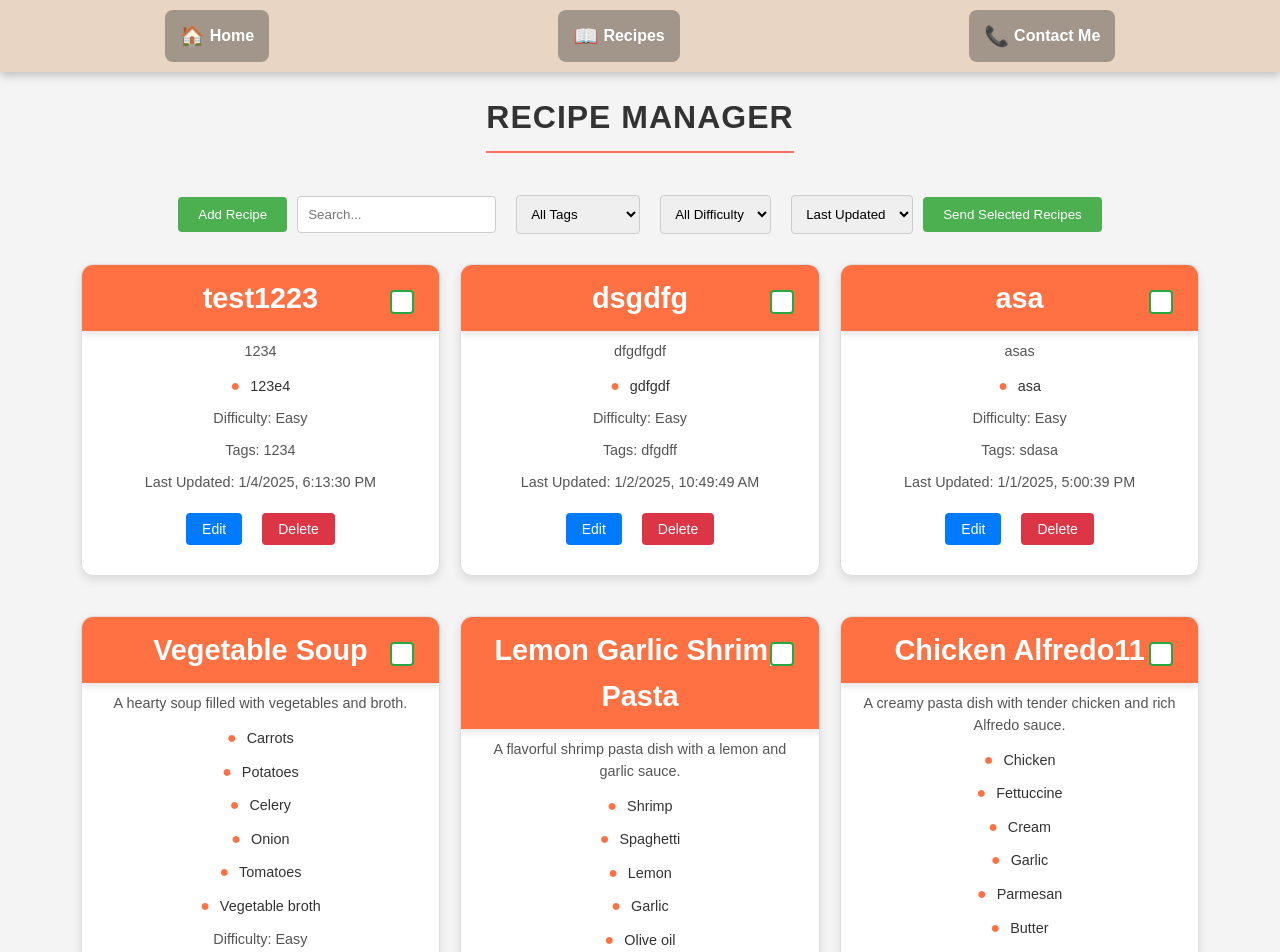
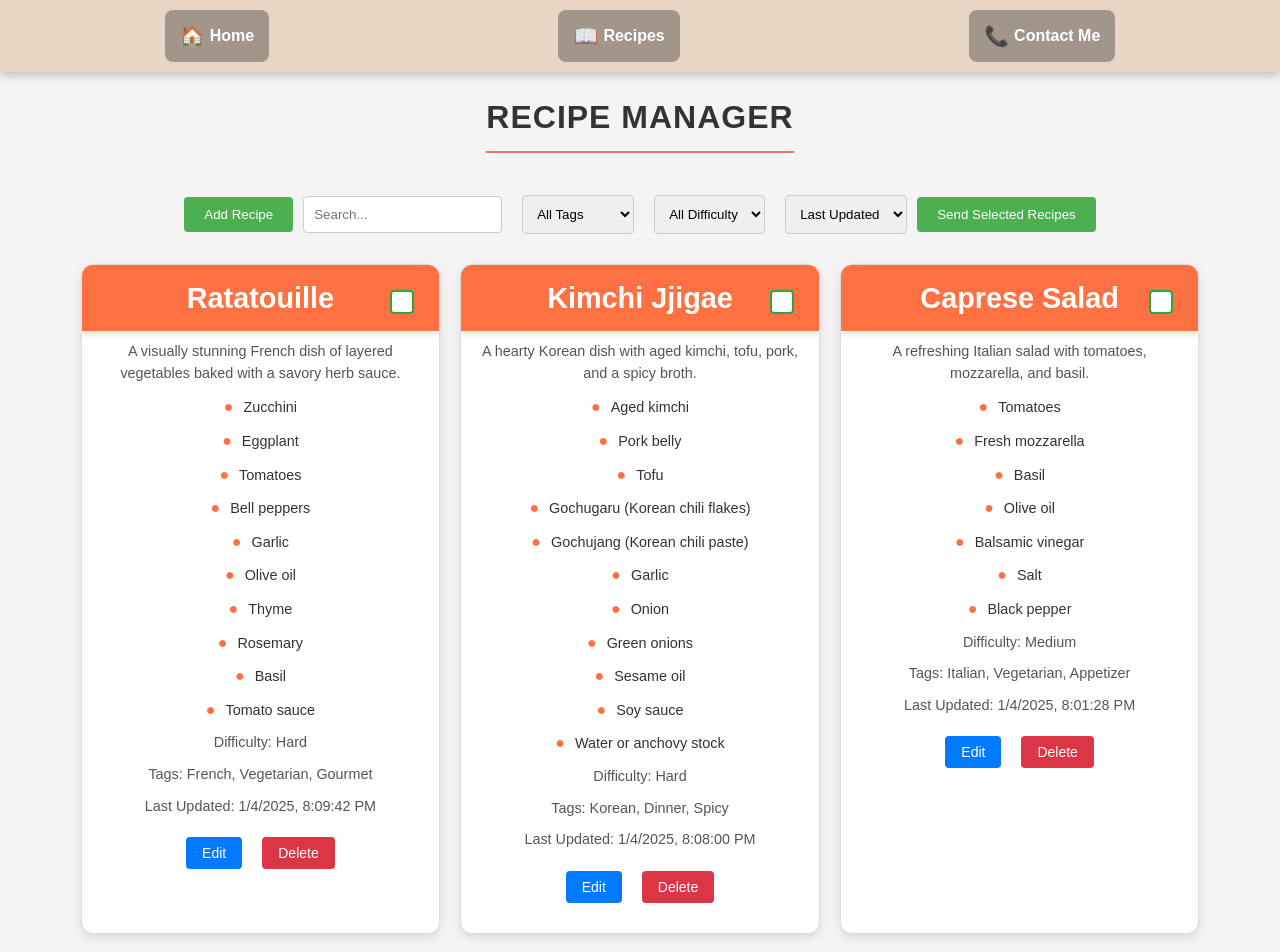
Before and after one commit to rasadli/RecipeManagerApp, a React (Create React App) app: page /recipes in a window 1280 px wide. Shown: the top 952 px of the page. Built offline with nearby package versions, Linux system fonts and the light colour scheme; data requests are answered from the project's data file; a web font is replaced by a local one.

Commit message:
Add 10 new recipes with popular and trending dishes

```diff
--- a/src/components/RecipeList.jsx
+++ b/src/components/RecipeList.jsx
@@ -1,9 +1,9 @@
-import React, { useState, useEffect } from "react";
+import emailjs from '@emailjs/browser';
+import React, { useEffect, useState } from "react";
+import { DragDropContext, Draggable, Droppable } from "react-beautiful-dnd";
+import Swal from "sweetalert2";
 import RecipeCard from "./RecipeCard";
 import RecipeForm from "./RecipeForm";
-import Swal from "sweetalert2";
-import { DragDropContext, Droppable, Draggable } from "react-beautiful-dnd";
-import emailjs from '@emailjs/browser';
 import SendRecipesModal from "./SendRecipesModal";
 
 const RecipeList = () => {
@@ -27,7 +27,7 @@ const RecipeList = () => {
     const [loading, setLoading] = useState(true);
 
     const [currentPage, setCurrentPage] = useState(1);
-    const [itemsPerPage, setItemsPerPage] = useState(12);
+    const [itemsPerPage, setItemsPerPage] = useState(5);
 
     const [isModalOpen, setIsModalOpen] = useState(false);
     const [shouldFetchRecipes, setShouldFetchRecipes] = useState(true);
--- a/src/db.json
+++ b/src/db.json
@@ -1,27 +1,5 @@
 {
   "recipes": [
-    {
-      "id": "2",
-      "title": "Chicken Alfredo11",
-      "description": "A creamy pasta dish with tender chicken and rich Alfredo sauce.",
-      "ingredients": [
-        "Chicken",
-        "Fettuccine",
-        "Cream",
-        "Garlic",
-        "Parmesan",
-        "Butter"
-      ],
-      "tags": [
-        "Italian",
-        "Dinner",
-        "Comfort Food"
-      ],
-      "difficulty": "Medium",
-      "createdAt": "2025-01-01T22:20:36.032Z",
-      "updatedAt": "2025-01-01T22:20:36.033Z",
-      "order": 4
-    },
     {
       "id": "3",
       "title": "Veggie Stir-fry",
@@ -34,99 +12,35 @@
         "Ginger",
         "Garlic"
       ],
-      "steps": [
-        "Chop vegetables",
-        "Stir-fry vegetables",
-        "Add soy sauce and seasonings",
-        "Serve over rice"
-      ],
       "tags": [
         "Vegetarian",
         "Dinner",
         "Quick Meal"
       ],
       "difficulty": "Easy",
-      "lastUpdated": "2024-01-10T12:00:00Z",
-      "order": 2
+      "createdAt": "2025-01-04T19:22:10.083Z",
+      "updatedAt": "2025-01-04T19:22:10.083Z"
     },
     {
       "id": "4",
-      "title": "Beef Tacos",
-      "description": "Ground beef tacos with toppings like cheese, lettuce, and salsa.",
+      "title": "Mexican Tacos",
+      "description": "A fun and colorful Mexican dish with seasoned meat, fresh veggies, and salsa in a tortilla.",
       "ingredients": [
-        "Ground beef",
-        "Taco shells",
+        "Corn tortillas",
+        "Ground beef or chicken",
         "Lettuce",
         "Cheese",
         "Salsa",
-        "Taco seasoning"
-      ],
-      "steps": [
-        "Cook ground beef",
-        "Prepare taco shells",
-        "Assemble tacos with toppings"
+        "Sour cream"
       ],
       "tags": [
         "Mexican",
-        "Dinner",
+        "Lunch",
         "Quick Meal"
       ],
       "difficulty": "Easy",
-      "lastUpdated": "2024-01-12T08:00:00Z",
-      "order": 3
-    },
-    {
-      "id": "5",
-      "title": "Margherita Pizza",
-      "description": "A simple pizza topped with fresh tomatoes, mozzarella, and basil.",
-      "ingredients": [
-        "Pizza dough",
-        "Tomato sauce",
-        "Mozzarella",
-        "Basil",
-        "Olive oil"
-      ],
-      "steps": [
-        "Prepare pizza dough",
-        "Top with tomato sauce and cheese",
-        "Bake pizza",
-        "Add basil and olive oil"
-      ],
-      "tags": [
-        "Italian",
-        "Dinner",
-        "Vegetarian"
-      ],
-      "difficulty": "Medium",
-      "lastUpdated": "2024-01-15T17:45:00Z",
-      "order": 1
-    },
-    {
-      "id": "6",
-      "title": "Lemon Garlic Shrimp Pasta",
-      "description": "A flavorful shrimp pasta dish with a lemon and garlic sauce.",
-      "ingredients": [
-        "Shrimp",
-        "Spaghetti",
-        "Lemon",
-        "Garlic",
-        "Olive oil",
-        "Parmesan"
-      ],
-      "steps": [
-        "Cook shrimp",
-        "Boil spaghetti",
-        "Prepare lemon garlic sauce",
-        "Combine shrimp, pasta, and sauce"
-      ],
-      "tags": [
-        "Seafood",
-        "Dinner",
-        "Quick Meal"
-      ],
-      "difficulty": "Medium",
-      "lastUpdated": "2024-01-18T09:30:00Z",
-      "order": 5
+      "createdAt": "2025-01-04T19:11:28.251Z",
+      "updatedAt": "2025-01-04T19:11:28.251Z"
     },
     {
       "id": "7",
@@ -140,65 +54,282 @@
         "Tomatoes",
         "Vegetable broth"
       ],
-      "steps": [
-        "Chop vegetables",
-        "Cook vegetables in broth",
-        "Simmer until tender",
-        "Season to taste"
-      ],
       "tags": [
         "Vegetarian",
         "Soup",
         "Healthy"
       ],
       "difficulty": "Easy",
-      "lastUpdated": "2024-01-20T11:00:00Z",
-      "order": 6
+      "createdAt": "2025-01-04T19:13:15.071Z",
+      "updatedAt": "2025-01-04T19:13:15.071Z"
     },
     {
-      "id": "ee94",
-      "title": "asa",
-      "description": "asas",
+      "id": "fe97",
+      "title": "Chocolate Mug Cake",
+      "description": "A quick and indulgent chocolate dessert in a mug.",
       "ingredients": [
-        "asa"
+        "Cocoa powder",
+        "Flour",
+        "Sugar",
+        "Milk",
+        "Baking powder"
       ],
       "tags": [
-        "sdasa"
+        "Dessert",
+        "Quick Meal",
+        "Chocolate"
       ],
       "difficulty": "Easy",
-      "createdAt": "2025-01-01T17:00:39.794Z",
-      "updatedAt": "2025-01-01T17:00:39.794Z",
+      "createdAt": "2025-01-04T19:06:13.499Z",
+      "updatedAt": "2025-01-04T19:06:13.499Z",
       "order": 7
     },
     {
-      "id": "e290",
-      "title": "dsgdfg",
-      "description": "dfgdfgdf",
+      "id": "1eb0",
+      "title": " Sushi Rolls",
+      "description": "A classic Japanese dish with vinegared rice, fresh seafood, and vegetables wrapped in seaweed.",
       "ingredients": [
-        "gdfgdf"
+        "Sushi rice",
+        "Nori (seaweed)",
+        "Fresh salmon or tuna",
+        "Avocado",
+        "Cucumber. Soy sauce"
       ],
       "tags": [
-        "dfgdff"
+        "Japanese",
+        "Dinner",
+        "Healthy"
       ],
-      "difficulty": "Easy",
-      "createdAt": "2025-01-02T10:49:49.039Z",
-      "updatedAt": "2025-01-02T10:49:49.039Z",
+      "difficulty": "Medium",
+      "createdAt": "2025-01-04T19:08:41.288Z",
+      "updatedAt": "2025-01-04T19:08:41.288Z",
       "order": 8
     },
     {
-      "id": "b7e0",
-      "title": "test1223",
-      "description": "1234",
+      "id": "b6b8",
+      "title": "Shakshuka",
+      "description": "A Middle Eastern breakfast dish of poached eggs in a spicy tomato and bell pepper sauce.\n",
       "ingredients": [
-        "123e4"
+        "Tomatoes",
+        "Bell peppers",
+        "Eggs",
+        "Garlic",
+        "Cumin",
+        "Paprika"
       ],
       "tags": [
-        "1234"
+        "Eastern",
+        "Breakfast",
+        "Healthy"
+      ],
+      "difficulty": "Medium",
+      "createdAt": "2025-01-04T19:20:52.622Z",
+      "updatedAt": "2025-01-04T19:20:52.622Z",
+      "order": 9
+    },
+    {
+      "id": "d1d6",
+      "title": "Croissants",
+      "description": "Classic French buttery and flaky pastries with a perfect golden crust.",
+      "ingredients": [
+        "Flour",
+        "Butter",
+        "Milk",
+        "Sugar",
+        "Yeast",
+        "Salt"
+      ],
+      "tags": [
+        "French",
+        "Dessert",
+        "Baking"
+      ],
+      "difficulty": "Hard",
+      "createdAt": "2025-01-04T19:26:18.228Z",
+      "updatedAt": "2025-01-04T19:26:18.228Z",
+      "order": 10
+    },
+    {
+      "id": "50ee",
+      "title": "Tuna Salad",
+      "description": "A light and healthy tuna salad for a quick meal.",
+      "ingredients": [
+        "Canned tuna",
+        "Lettuce",
+        "Cucumbers",
+        "Lemon juice",
+        "Olive oil"
+      ],
+      "tags": [
+        "Healthy",
+        "Salad",
+        "Lunch"
       ],
       "difficulty": "Easy",
-      "createdAt": "2025-01-04T18:13:30.346Z",
-      "updatedAt": "2025-01-04T18:13:30.347Z",
-      "order": 9
+      "createdAt": "2025-01-04T19:43:04.238Z",
+      "updatedAt": "2025-01-04T19:43:04.239Z",
+      "order": 11
+    },
+    {
+      "id": "1bec",
+      "title": "Caprese Salad",
+      "description": "A refreshing Italian salad with tomatoes, mozzarella, and basil.",
+      "ingredients": [
+        "Tomatoes",
+        "Fresh mozzarella",
+        "Basil",
+        "Olive oil",
+        "Balsamic vinegar",
+        "Salt",
+        "Black pepper"
+      ],
+      "tags": [
+        "Italian",
+        "Vegetarian",
+        "Appetizer"
+      ],
+      "difficulty": "Medium",
+      "createdAt": "2025-01-04T20:01:28.334Z",
+      "updatedAt": "2025-01-04T20:01:28.334Z"
+    },
+    {
+      "id": "2d92",
+      "title": "Tiramisu",
+      "description": "A rich Italian dessert made with layers of coffee-soaked ladyfingers and mascarpone cream.",
+      "ingredients": [
+        "Ladyfingers",
+        "Mascarpone cheese",
+        "Espresso",
+        "Cocoa powder",
+        "Sugar",
+        "Eggs",
+        "Vanilla extract"
+      ],
+      "tags": [
+        "Italian",
+        "Dessert",
+        "Classic"
+      ],
+      "difficulty": "Medium",
+      "createdAt": "2025-01-04T20:00:49.338Z",
+      "updatedAt": "2025-01-04T20:00:49.338Z"
+    },
+    {
+      "id": "e704",
+      "title": "Turkish Lahmacun",
+      "description": "A thin and crispy flatbread topped with spiced minced meat.",
+      "ingredients": [
+        "Ground lamb or beef",
+        "Tomatoes",
+        "Onions",
+        "Parsley",
+        "Chili flakes",
+        "Flatbread"
+      ],
+      "tags": [
+        "Turkish",
+        "Lunch",
+        "Street Food"
+      ],
+      "difficulty": "Medium",
+      "createdAt": "2025-01-04T20:00:00.259Z",
+      "updatedAt": "2025-01-04T20:00:00.259Z"
+    },
+    {
+      "id": "ce2f",
+      "title": "Moussaka",
+      "description": "A layered Greek casserole with eggplant, ground meat, and creamy béchamel sauce.",
+      "ingredients": [
+        "Eggplant",
+        "Ground lamb or beef",
+        "Tomatoes",
+        "Onions",
+        "Béchamel sauce",
+        "Cheese",
+        "Cinnamon"
+      ],
+      "tags": [
+        "Greek",
+        "Dinner",
+        "Gourmet"
+      ],
+      "difficulty": "Hard",
+      "createdAt": "2025-01-04T19:58:21.260Z",
+      "updatedAt": "2025-01-04T19:58:21.260Z"
+    },
+    {
+      "id": "1aa6",
+      "title": "French Macarons",
+      "description": "Delicate almond-based cookies filled with flavored cream or jam.",
+      "ingredients": [
+        "Almond flour",
+        "Powdered sugar",
+        "Egg whites",
+        "Granulated sugar",
+        "Food coloring",
+        "Buttercream"
+      ],
+      "tags": [
+        "French",
+        "Dessert",
+        "Baking"
+      ],
+      "difficulty": "Hard",
+      "createdAt": "2025-01-04T19:57:54.920Z",
+      "updatedAt": "2025-01-04T19:57:54.920Z"
+    },
+    {
+      "id": "fae5",
+      "title": "Kimchi Jjigae",
+      "description": "A hearty Korean dish with aged kimchi, tofu, pork, and a spicy broth.",
+      "ingredients": [
+        "Aged kimchi",
+        "Pork belly",
+        "Tofu",
+        "Gochugaru (Korean chili flakes)",
+        "Gochujang (Korean chili paste)",
+        "Garlic",
+        "Onion",
+        "Green onions",
+        "Sesame oil",
+        "Soy sauce",
+        "Water or anchovy stock"
+      ],
+      "tags": [
+        "Korean",
+        "Dinner",
+        "Spicy"
+      ],
+      "difficulty": "Hard",
+      "createdAt": "2025-01-04T20:08:00.573Z",
+      "updatedAt": "2025-01-04T20:08:00.573Z",
+      "order": 12
+    },
+    {
+      "id": "f731",
+      "title": "Ratatouille",
+      "description": "A visually stunning French dish of layered vegetables baked with a savory herb sauce.",
+      "ingredients": [
+        "Zucchini",
+        "Eggplant",
+        "Tomatoes",
+        "Bell peppers",
+        "Garlic",
+        "Olive oil",
+        "Thyme",
+        "Rosemary",
+        "Basil",
+        "Tomato sauce"
+      ],
+      "tags": [
+        "French",
+        "Vegetarian",
+        "Gourmet"
+      ],
+      "difficulty": "Hard",
+      "createdAt": "2025-01-04T20:09:42.590Z",
+      "updatedAt": "2025-01-04T20:09:42.590Z",
+      "order": 13
     }
   ],
   "messages": [
```
